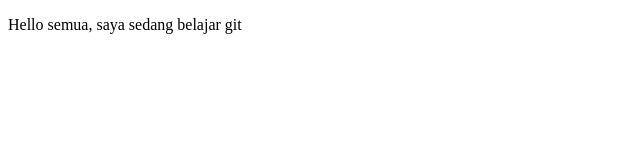
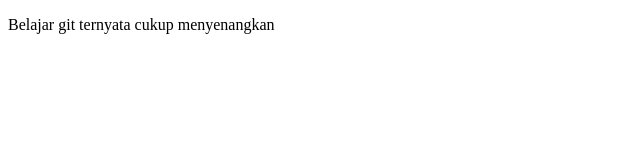
Before and after one commit to Hendy-Yudhistira/proyek-01, a plain HTML site: page index.html in a window 1280 px wide. Shown: the full height of the page, 0-640 px from the left. Drawn offline with Linux system fonts and the light colour scheme.

Commit message:
belajar git greget

```diff
--- a/index.html
+++ b/index.html
@@ -5,6 +5,6 @@
         <title>Belajar Git-Projeck-01</title>
     </head>
     <body>
-        <p>Hello semua, saya sedang belajar git</p>
+        <p>Belajar git ternyata cukup menyenangkan</p>
     </body>
 </html>
```
